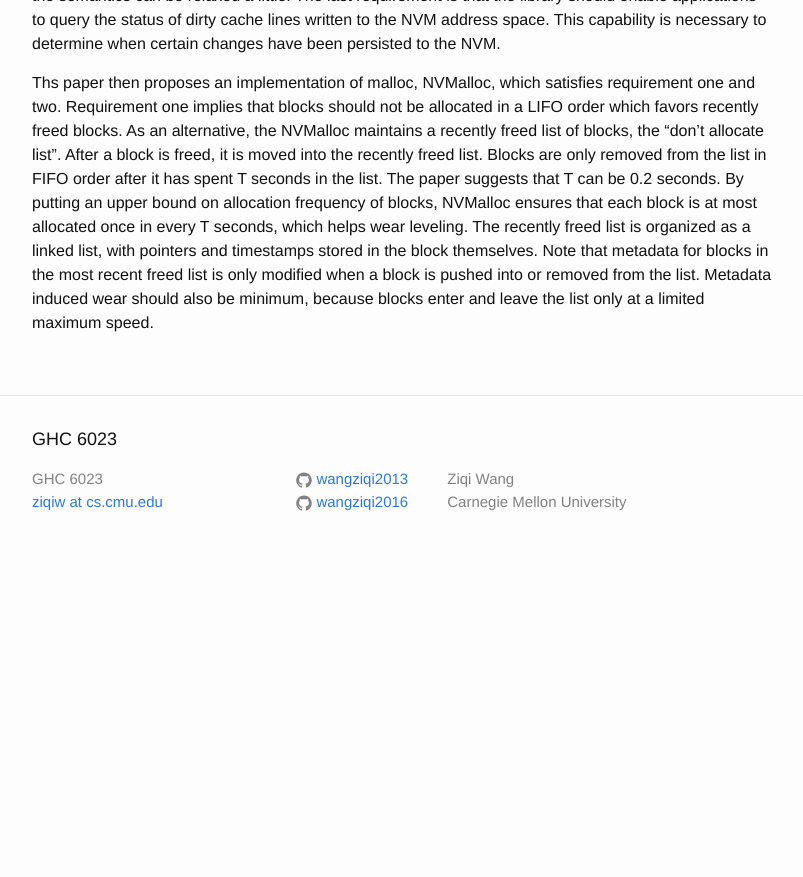
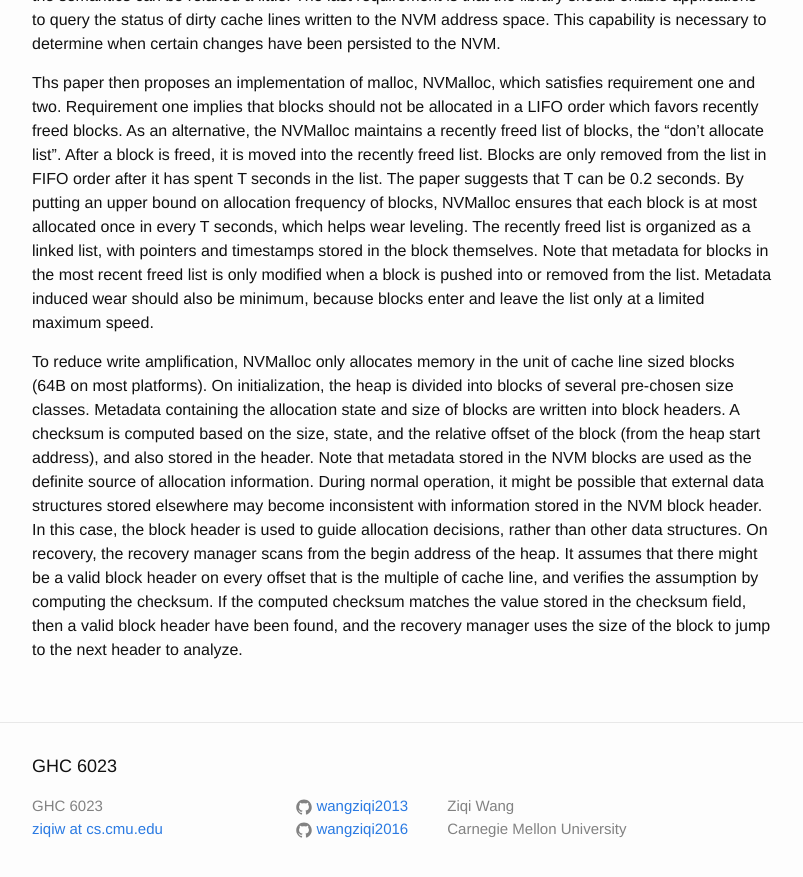
Before and after one commit to wangziqi2013/wangziqi2013.github.io, a Jekyll site: the page built from _posts/2019-02-04-consistent-durable-and-safe.markdown, in a window 1280 px wide and 900 px high, scrolled down 1501 px. Shown: the top 877 px of the window, without its empty margins (238-1041 px from the left). Built offline with Jekyll 4.4.1, drawn with Linux system fonts in a browser that asks for light colours; before the commit the page ends 2074 px from its top, so only the background shows below that.

Commit message:
Adding recovery

```diff
--- a/_posts/2019-02-04-consistent-durable-and-safe.markdown
+++ b/_posts/2019-02-04-consistent-durable-and-safe.markdown
@@ -59,3 +59,15 @@ that each block is at most allocated once in every T seconds, which helps wear l
 is organized as a linked list, with pointers and timestamps stored in the block themselves. Note that metadata for blocks
 in the most recent freed list is only modified when a block is pushed into or removed from the list. Metadata induced
 wear should also be minimum, because blocks enter and leave the list only at a limited maximum speed.
+
+To reduce write amplification, NVMalloc only allocates memory in the unit of cache line sized blocks (64B on most platforms).
+On initialization, the heap is divided into blocks of several pre-chosen size classes. Metadata containing the allocation
+state and size of blocks are written into block headers. A checksum is computed based on the size, state, and the relative
+offset of the block (from the heap start address), and also stored in the header. Note that metadata stored in the NVM
+blocks are used as the definite source of allocation information. During normal operation, it might be possible that
+external data structures stored elsewhere may become inconsistent with information stored in the NVM block header. In
+this case, the block header is used to guide allocation decisions, rather than other data structures. On recovery,
+the recovery manager scans from the begin address of the heap. It assumes that there might be a valid block header on
+every offset that is the multiple of cache line, and verifies the assumption by computing the checksum. If the computed
+checksum matches the value stored in the checksum field, then a valid block header have been found, and the recovery manager
+uses the size of the block to jump to the next header to analyze.
```
